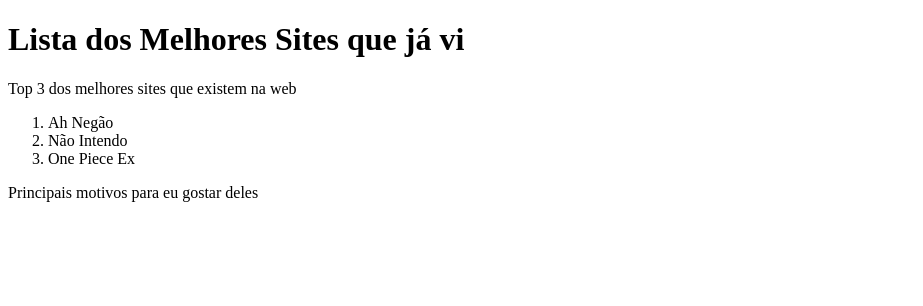
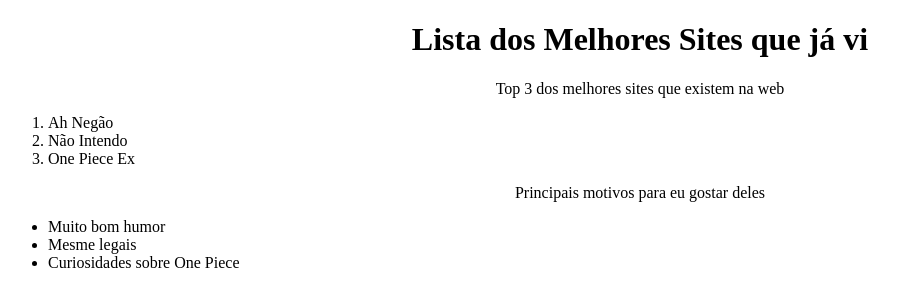
Before and after one commit to rayandersonsousa/trybe-exercicios, a plain HTML site: page Fundamentos/bloco-03-introducao-a-html-e-css/dia-03-html-css-seletores-e-posicionamento/exercicio-03/index3.html in a window 1280 px wide. Shown: the whole page, without its empty margins (0-923 px from the left). Drawn offline with Linux system fonts and the light colour scheme.

Commit message:
Adicionados os itens 3 e 4 do exercicio

```diff
--- a/Fundamentos/bloco-03-introducao-a-html-e-css/dia-03-html-css-seletores-e-posicionamento/exercicio-03/index3.html
+++ b/Fundamentos/bloco-03-introducao-a-html-e-css/dia-03-html-css-seletores-e-posicionamento/exercicio-03/index3.html
@@ -8,12 +8,18 @@
   <body>
     <h1>Lista dos Melhores Sites que já vi</h1>
     <p>Top 3 dos melhores sites que existem na web
-    <ol>
-        <li>Ah Negão</li>
-        <li>Não Intendo</li>
-        <li>One Piece Ex</li>
-    </ol>
+        <ol class="lista">
+            <li>Ah Negão</li>
+            <li>Não Intendo</li>
+            <li>One Piece Ex</li>
+        </ol>
     </p>
-    <p>Principais motivos para eu gostar deles</p>
+    <p>Principais motivos para eu gostar deles
+        <ul>
+            <li>Muito bom humor</li>
+            <li>Mesme legais</li>
+            <li>Curiosidades sobre One Piece</li>
+        </ul>
+    </p>
   </body>
 </html>
--- a/Fundamentos/bloco-03-introducao-a-html-e-css/dia-03-html-css-seletores-e-posicionamento/exercicio-03/style3.css
+++ b/Fundamentos/bloco-03-introducao-a-html-e-css/dia-03-html-css-seletores-e-posicionamento/exercicio-03/style3.css
@@ -0,0 +1,7 @@
+ h1, p {
+     text-align: center;
+}
+
+li:hover {
+    background-color: burlywood;
+}
```
